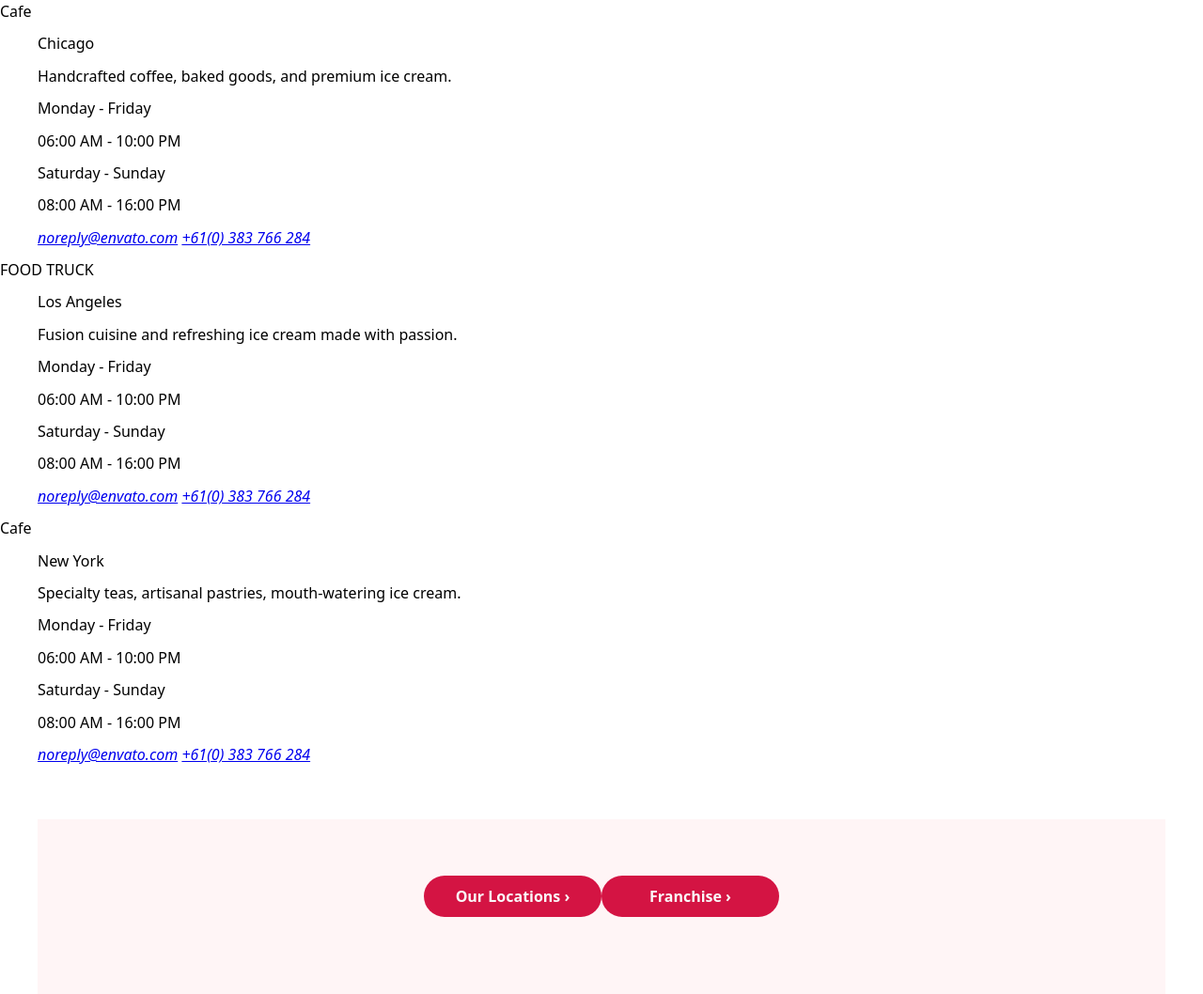
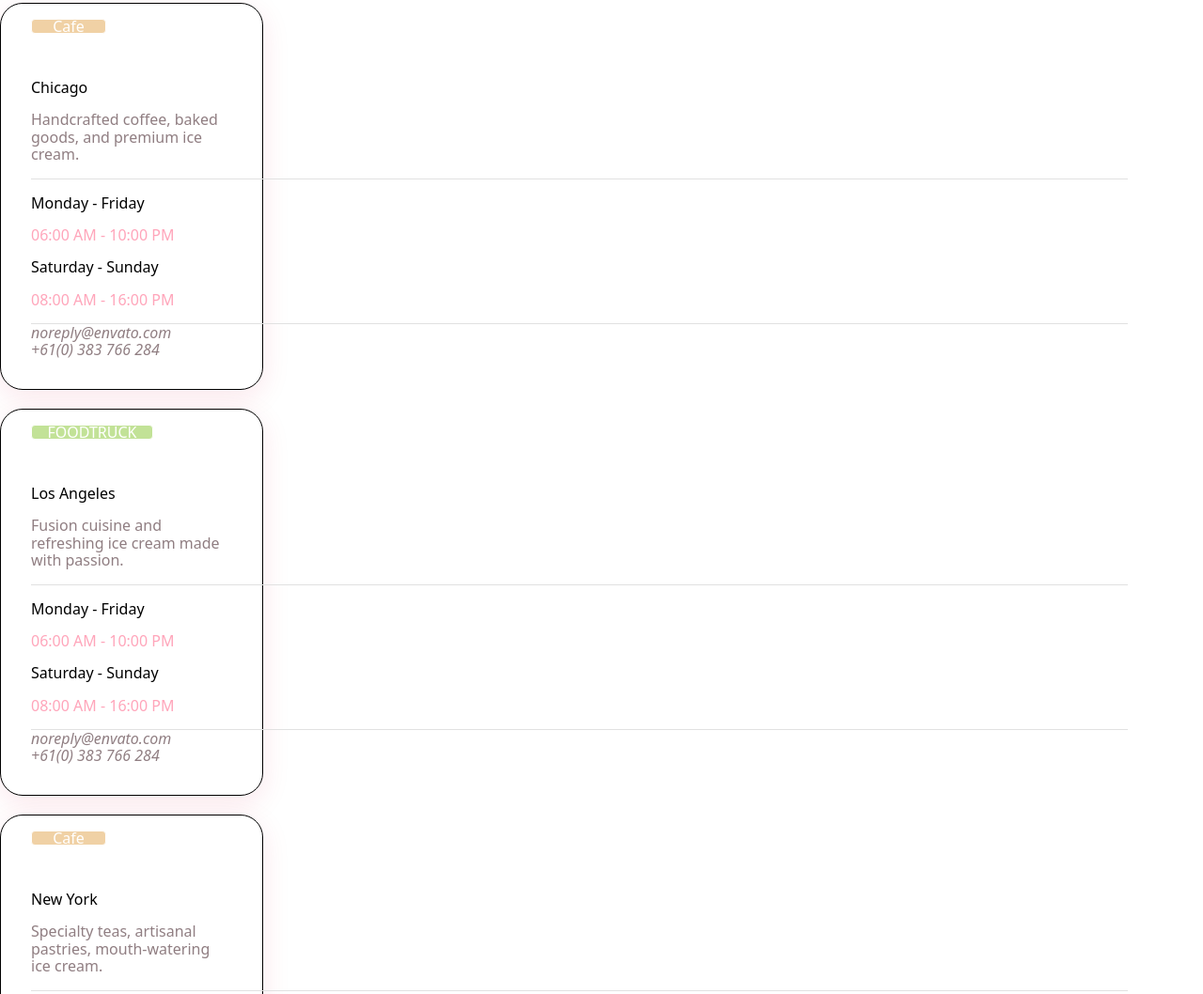
Before and after one commit to Miro-wq/team2-new-icecream, a website built with Parcel: page src/index.html in a window 1280 px wide. Shown: the part 4487-5545 px from the top of the page at 94% size. Built offline with nearby package versions, Linux system fonts and the light colour scheme.

Commit message:
changes on contacts section
Added some additional classes
Made the styiling for the contacts section
Added import url in the index.scss

```diff
--- a/src/partials/contacts.html
+++ b/src/partials/contacts.html
@@ -1,17 +1,18 @@
-<footer>
 <div class="footer-contact-card">
     <p class="cafe-contact-card-title">Cafe</p>
-        <ul>
+    <ul class="contact-card-content">
         <li>
             <p class="card-section-title">Chicago</p>
             <p class="card-description">Handcrafted coffee, baked goods, and premium ice cream.</p>
         </li>
+        <hr class="section-line">
         <li>
             <p class="card-section-title">Monday - Friday</p>
             <p class="card-program">06:00 AM - 10:00 PM</p>
             <p class="card-section-title">Saturday - Sunday</p>
             <p class="card-program">08:00 AM - 16:00 PM</p>
         </li>
+        <hr class="section-line">
         <li>
             <address class="contact-info">
                 <a href="mailto:noreply@envato.com">noreply@envato.com</a>
@@ -21,18 +22,20 @@
     </ul>
 </div>
 <div class="footer-contact-card">
-        <p class="food-contact-card-title">FOOD TRUCK</p>
-        <ul>
+    <p class="food-contact-card-title">FOODTRUCK</p>
+    <ul class="contact-card-content">
         <li>
             <p class="card-section-title">Los Angeles</p>
             <p class="card-description">Fusion cuisine and refreshing ice cream made with passion.</p>
         </li>
+        <hr class="section-line">
         <li>
             <p class="card-section-title">Monday - Friday</p>
             <p class="card-program">06:00 AM - 10:00 PM</p>
             <p class="card-section-title">Saturday - Sunday</p>
             <p class="card-program">08:00 AM - 16:00 PM</p>
         </li>
+        <hr class="section-line">
         <li>
             <address class="contact-info">
                 <a href="mailto:noreply@envato.com">noreply@envato.com</a>
@@ -43,17 +46,19 @@
 </div>
 <div class="footer-contact-card">
     <p class="cafe-contact-card-title">Cafe</p>
-        <ul>
+    <ul class="contact-card-content">
         <li>
             <p class="card-section-title">New York</p>
             <p class="card-description">Specialty teas, artisanal pastries, mouth-watering ice cream.</p>
         </li>
+        <hr class="section-line">
         <li>
             <p class="card-section-title">Monday - Friday</p>
             <p class="card-program">06:00 AM - 10:00 PM</p>
             <p class="card-section-title">Saturday - Sunday</p>
             <p class="card-program">08:00 AM - 16:00 PM</p>
         </li>
+        <hr class="section-line">
         <li>
             <address class="contact-info">
                 <a href="mailto:noreply@envato.com">noreply@envato.com</a>
@@ -62,5 +67,3 @@
         </li>
     </ul>
 </div>
-
-</footer>
--- /dev/null
+++ b/src/sass/contacts.scss
@@ -0,0 +1,71 @@
+.footer-contact-card {
+  border: 1px solid;
+  display: flex;
+  flex-direction: column;
+  border-radius: 24px;
+  width: 280px;
+  height: 412px;
+  box-shadow: 0 8px 30px 0 rgba(212, 20, 67, 0.1);
+  background: #fff;
+  list-style-type: none;
+  margin-bottom: 20px;
+}
+
+.cafe-contact-card-title {
+  border: 1px solid;
+  width: 80px;
+  height: 16px;
+  display: flex;
+  justify-content: center;
+  align-items: center;
+  background: var(--very-soft-orange);
+  color: #ffffff;
+  border-radius: 4px;
+  margin-left: 32px;
+}
+
+.food-contact-card-title {
+  border: 1px solid;
+  width: 130px;
+  height: 16px;
+  display: flex;
+  justify-content: center;
+  align-items: center;
+  background: var(--very-soft-green);
+  color: #ffffff;
+  border-radius: 4px;
+  margin-left: 32px;
+}
+
+.contact-card-content {
+  list-style-type: none;
+  padding: 0px 32px;
+}
+
+.card-description {
+  color: var(--dark-grayish-red);
+}
+
+.card-program {
+  color: var(--pale-red);
+}
+
+.contact-info {
+  display: flex;
+  flex-direction: column;
+}
+
+.contact-info > a {
+  text-decoration: none;
+  color: var(--dark-grayish-red);
+}
+
+.card-section-title {
+  font-weight: 500;
+}
+
+.section-line {
+  display: flex;
+  border: 0;
+  border-bottom: 1px solid #e1e1e1;
+}
--- a/src/sass/index.scss
+++ b/src/sass/index.scss
@@ -1,6 +1,7 @@
 @import url(/src/sass/mobile-menu.scss);
 @import url(/src/sass/header-hero.scss);
 @import url(/src/sass/products.scss);
+@import url(/src/sass/contacts.scss);
 
 @media screen and (max-width: 320px) {
   // modal in constructie !!!
```
Lines whose indentation alone changed are shown as unchanged.
